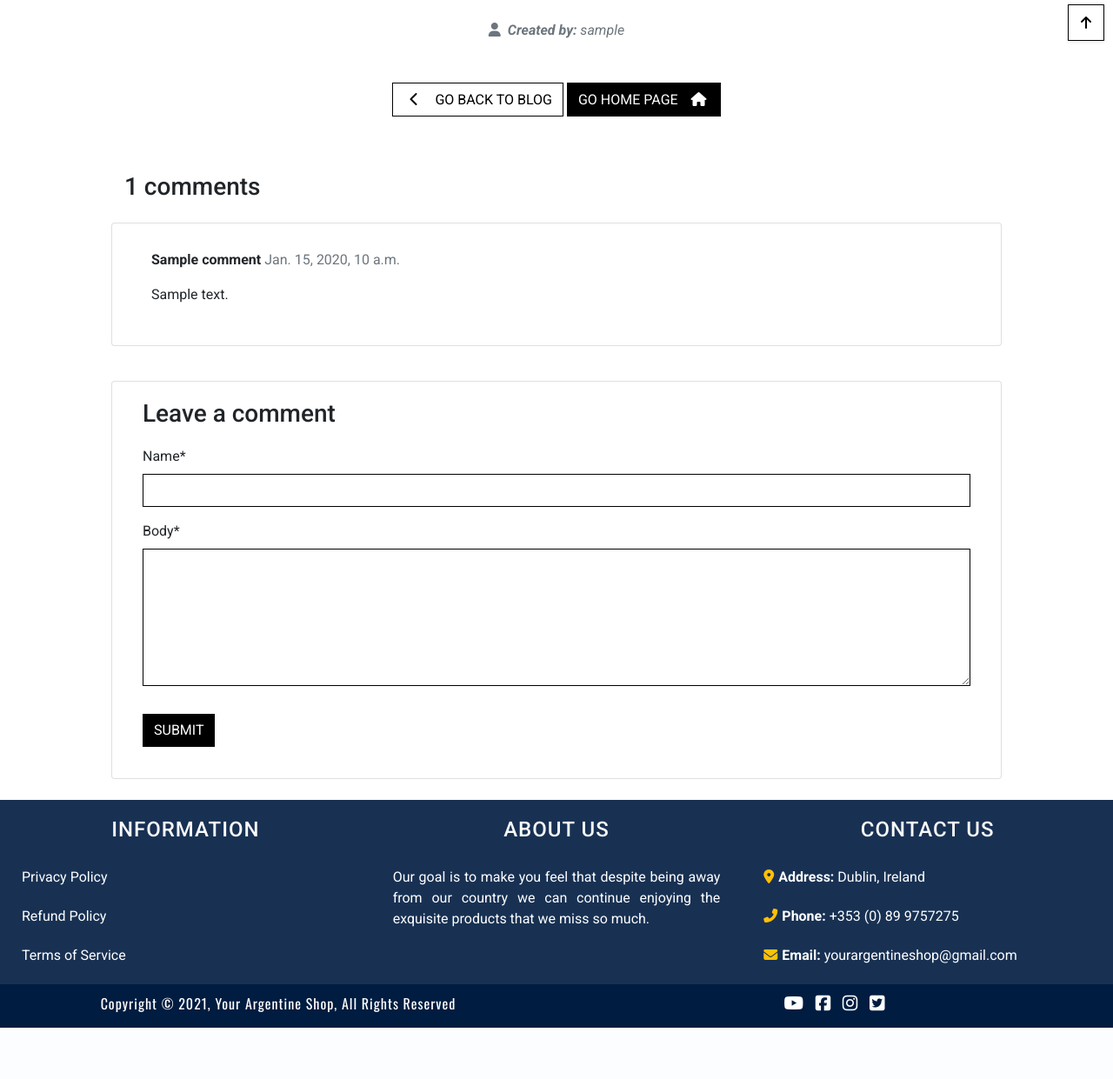
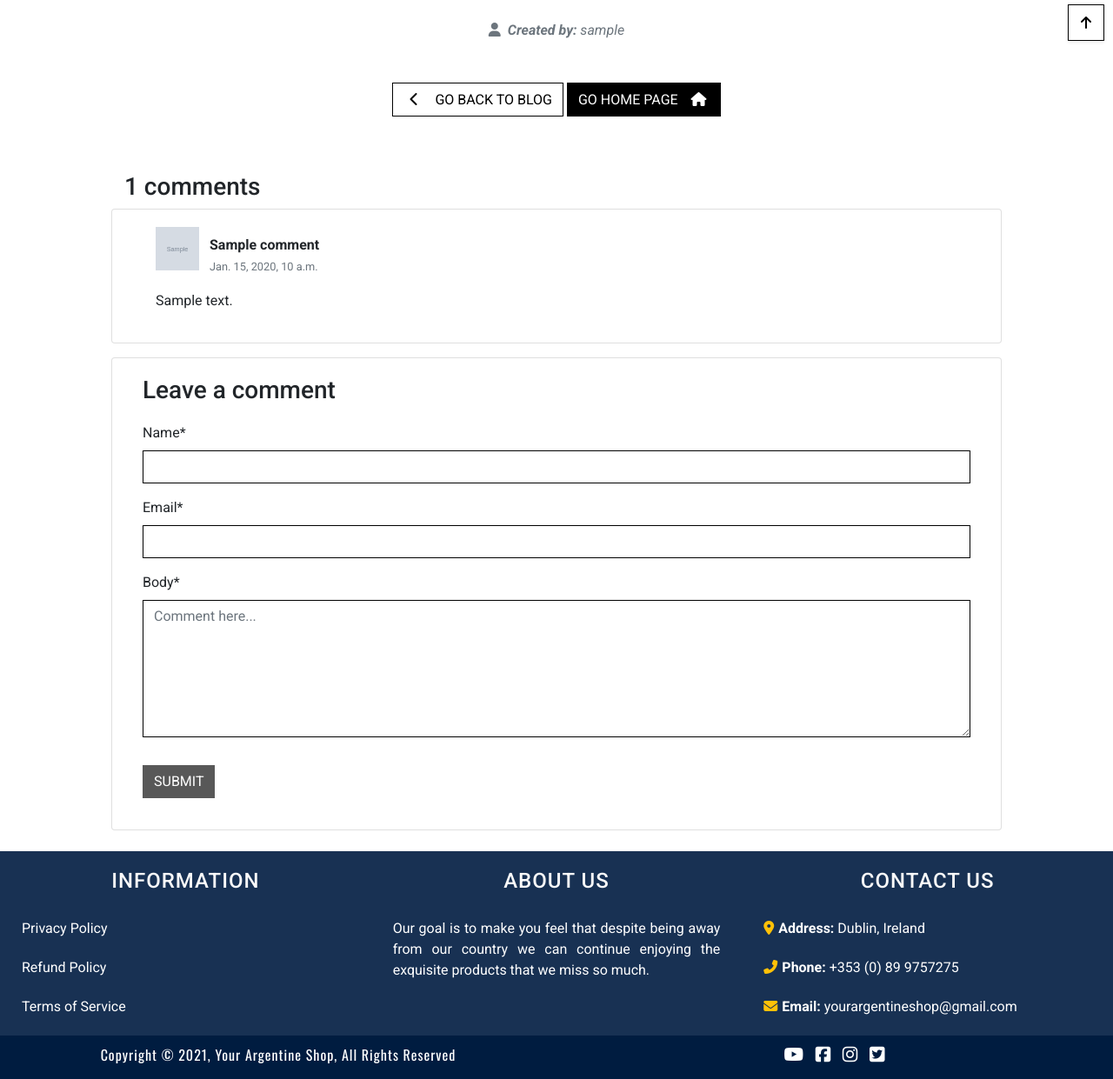
Before and after one commit to cotebarrientos/4th-milestone-project-your-argentine-shop, a Django app: page /blog/1/ in a window 1280 px wide. Shown: the part 743-1984 px from the top of the page at 87% size. Before the commit the page ends 1925 px from the top, so only its background shows below. Run offline with Django 3.2, Linux system fonts and the light colour scheme; tables that the repository leaves empty hold one stand-in row (values such as "Sample post"); grey boxes marked "Sample" are stand-in pictures; some libraries are stand-ins or nearby versions.

Commit message:
Implement comments functionality
I've implemented the function to write comments inside the blog posts.
Only users who have a profile created on the website are allowed to
leave a comment, and if they have uploaded a custom profile image, it
appears in the comment left.

```diff
--- a/blog/admin.py
+++ b/blog/admin.py
@@ -14,7 +14,7 @@ admin.site.register(Post, PostAdmin)
 class CommentAdmin(admin.ModelAdmin):
     list_display = ('name', 'body', 'post', 'created_on', 'active')
     list_filter = ('active', 'created_on')
-    search_fields = ('name', 'body')
+    search_fields = ('name', 'email', 'body')
     actions = ['approve_comments']
 
     def approve_comments(self, request, queryset):
--- a/blog/forms.py
+++ b/blog/forms.py
@@ -21,11 +21,12 @@ class BlogPostForm(forms.ModelForm):
 class CommentForm(forms.ModelForm):
     class Meta:
         model = Comment
-        fields = ('name', 'body')
+        fields = ('name', 'email', 'body')
         widgets = {
             'body' : forms.Textarea(attrs={
                 'rows': '6',
                 'cols': '90',
+                'placeholder': 'Comment here...',
                 'maxlength': '1000',
             }),
         }
--- a/blog/models.py
+++ b/blog/models.py
@@ -30,6 +30,8 @@ class Post(models.Model):
 
 class Comment(models.Model):
     post = models.ForeignKey(Post,on_delete=models.CASCADE,related_name='comments')
+    user = models.ForeignKey(User, on_delete= models.CASCADE,related_name='blog_comments')
+    email = models.EmailField()
     name = models.CharField(max_length=80)
     body = models.CharField(max_length=1000)
     created_on = models.DateTimeField(auto_now_add=True)
--- a/blog/static/blog/css/blog.css
+++ b/blog/static/blog/css/blog.css
@@ -2,3 +2,9 @@
     color: #317ece;
     font-family: 'Oswald', sans-serif;
 }
+
+.comment-pic {
+    width: 50px;
+    height: 50px;
+    object-fit: cover;
+}
--- a/blog/templates/blog/post_detail.html
+++ b/blog/templates/blog/post_detail.html
@@ -60,25 +60,42 @@
             <div class="col-12 ">
                 <h3>{{ comments.count }} comments</h3>
             </div>
-            <div class="col-12 card mb-4  mt-3 ">
+            <div class="col-12 card">
                 <div class="card-body">
+                    {% if not post.comments.all %}
+                        <p class="text-muted">No comments yet! <i class="far fa-frown"></i>...</p>
+                    {% else %}
                     <!-- comments -->
                         {% for comment in comments %}
-                    <div class="comments" style="padding: 10px;">
-                        <p class="font-weight-bold">
+                        <div class="col-12">
+                            <ul class="list-inline">
+                                <li class="list-inline-item">
+                                    {% if comment.user.userprofile.avatar %}
+                                    <img class="comment-pic d-block mx-auto my-auto" src="{{ MEDIA_URL }}{{ comment.user.userprofile.avatar }}">
+                                    {% else %}
+                                    <img class="comment-pic d-block mx-auto my-auto" src="{{ MEDIA_URL }}no_avatar_image.jpg">
+                                    {% endif %}
+                                </li>
+                                <li class="list-inline-item">
+                                    <p class="font-weight-bold text-left mx-auto my-auto">
                                         {{ comment.name }}
-                            <span class=" text-muted font-weight-normal">
+                                    </p>
+                                    <small class="text-muted text-left mx-auto my-auto">
                                         {{ comment.created_on }}
-                            </span>
-                        </p>
+                                    </small>
+                                </li>
+                            </ul>
+                        </div>
+                        <div class="col-12">
                             <p class="text-justify">
                                 {{ comment.body }}
                             </p>
                         </div>
                         {% endfor %}
+                    {% endif %}
                 </div>
             </div>
-            <div class="col-12 card mb-4  mt-3 ">
+            <div class="col-12 card mb-4 mt-3 ">
                 <div class="card-body">
                     {% if new_comment %}
                     <div class="alert alert-success" role="alert">
@@ -89,7 +106,11 @@
                     <form method="post" style="margin-top: 1.3em;">
                         {{ comment_form|crispy }}
                         {% csrf_token %}
+                        {% if request.user.is_authenticated %}
                         <button type="submit" class="btn btn-black rounded-0 mb-3 mt-3 text-uppercase">Submit</button>
+                        {% else %}
+                        <button type="submit" class="btn btn-black rounded-0 mb-3 mt-3 text-uppercase" disabled>Submit</button>
+                        {% endif %}
                     </form>
                     {% endif %}
                 </div>
--- a/blog/views.py
+++ b/blog/views.py
@@ -19,20 +19,26 @@ def post_detail(request, post_id):
     """ A view to show individual blog post details with its comments"""
 
     post = get_object_or_404(Post, pk=post_id)
-    comments = post.comments.filter(active=True)
+    comments = post.comments.filter(active=True, post=post).order_by('-id')
     new_comment = None
 
     # Comment posted
-    # Code from https://djangocentral.com/creating-comments-system-with-django/
+    # Code based and modified from https://djangocentral.com/creating-comments-system-with-django/
     if request.method == 'POST':
-        comment_form = CommentForm(data=request.POST)
+        comment_form = CommentForm(data=request.POST or None)
         if comment_form.is_valid():
 
-            # Create Comment object but don't save to database yet
-            new_comment = comment_form.save(commit=False)
-            # Assign the current post to the comment
-            new_comment.post = post
-            # Save the comment to the database
+            name = request.POST.get( 'name')
+            email = request.POST.get( 'email')
+            body = request.POST.get( 'body')
+            new_comment = Comment.objects.create(
+                post=post,
+                user=request.user,
+                name=name,
+                email=email,
+                body=body
+             )
+
             new_comment.save()
     else:
         comment_form = CommentForm()
```
Also changed, not shown: blog/migrations/0005_comment.py. Lines whose indentation alone changed are shown as unchanged.
